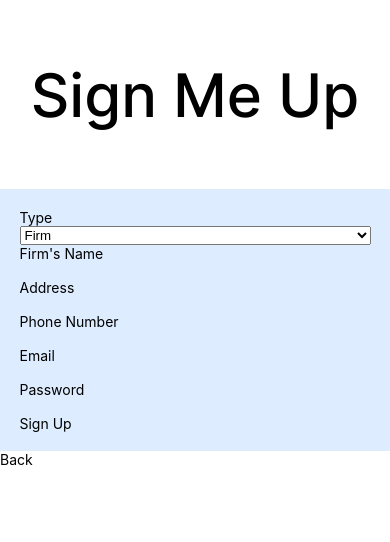
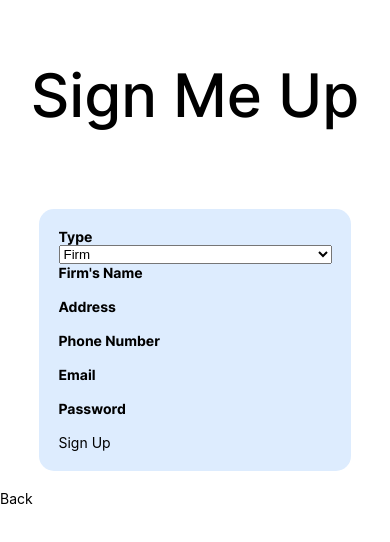
Before and after one commit to guillemsarda/What2Do, a React Native app in the folder client-side/: screen /SignUp in a window 390 px wide. Shown: the top 542 px of the page. Built offline with nearby package versions, Linux system fonts and the light colour scheme.

Commit message:
fix: Remove cycle.
We outsource Form StyleSheet in order to avoid the back and forth flow.

```diff
--- /dev/null
+++ b/client-side/components/FormStyleSheet.js
@@ -0,0 +1,27 @@
+import { StyleSheet } from "react-native";
+
+export const styles = StyleSheet.create({
+  screen: {
+    backgroundColor: "#ffffff",
+    flex: 1,
+  },
+  title: {
+    fontFamily: "Inter-Medium",
+    fontSize: 60,
+    fontWeight: "500",
+    textAlign: "center",
+    marginTop: "15%",
+    marginBottom: "15%",
+  },
+  form: {
+    backgroundColor: "#DDECFE",
+    padding: "5%",
+    marginTop: "5%",
+    marginBottom: "5%",
+    marginHorizontal: "10%",
+    borderRadius: 15,
+  },
+  formLabel: {
+    fontFamily: "Inter-Bold",
+  },
+});
--- a/client-side/components/SignUp.js
+++ b/client-side/components/SignUp.js
@@ -11,6 +11,7 @@ import { useForm } from "react-hook-form";
 import { Picker } from "@react-native-picker/picker";
 import { Personal } from "./SignUpPersonal";
 import { Firm } from "./SignUpFirm";
+import { styles } from "./FormStyleSheet";
 
 export const SignUp = ({ navigation }) => {
   const [form, setForm] = useState({
@@ -29,7 +30,7 @@ export const SignUp = ({ navigation }) => {
     <SafeAreaView style={styles.screen}>
       <Text style={styles.title}>Sign Me Up</Text>
       <View style={styles.form}>
-        <Text>Type</Text>
+        <Text style={styles.formLabel}>Type</Text>
         <Picker
           selectedValue={selectedType}
           onValueChange={(itemValue, itemIndex) => setSelectedType(itemValue)}
@@ -38,11 +39,11 @@ export const SignUp = ({ navigation }) => {
           <Picker.Item label="Personal" value="Personal" />
         </Picker>
         {selectedType === "Personal" ? <Personal /> : <Firm />}
-        <Text>Phone Number</Text>
+        <Text style={styles.formLabel}>Phone Number</Text>
         <TextInput />
-        <Text>Email</Text>
+        <Text style={styles.formLabel}>Email</Text>
         <TextInput />
-        <Text>Password</Text>
+        <Text style={styles.formLabel}>Password</Text>
         <TextInput
           clearButtonMode="always"
           textContentType="password"
@@ -63,22 +64,3 @@ export const SignUp = ({ navigation }) => {
     </SafeAreaView>
   );
 };
-
-const styles = StyleSheet.create({
-  screen: {
-    backgroundColor: "#ffffff",
-    flex: 1,
-  },
-  title: {
-    fontFamily: "Inter-Medium, sans-serif",
-    fontSize: 60,
-    fontWeight: "500",
-    textAlign: "center",
-    marginTop: "15%",
-    marginBottom: "15%",
-  },
-  form: {
-    backgroundColor: "#DDECFE",
-    padding: "5%",
-  },
-});
--- a/client-side/components/SignUpFirm.js
+++ b/client-side/components/SignUpFirm.js
@@ -8,13 +8,14 @@ import {
   View,
 } from "react-native";
 import { Picker } from "@react-native-picker/picker";
+import { styles } from "./FormStyleSheet";
 
 export const Firm = () => {
   return (
     <View>
-      <Text>Firm's Name</Text>
+      <Text style={styles.formLabel}>Firm's Name</Text>
       <TextInput />
-      <Text>Address</Text>
+      <Text style={styles.formLabel}>Address</Text>
       <TextInput />
     </View>
   );
--- a/client-side/components/SignUpPersonal.js
+++ b/client-side/components/SignUpPersonal.js
@@ -8,13 +8,14 @@ import {
   View,
 } from "react-native";
 import { Picker } from "@react-native-picker/picker";
+import { styles } from "./FormStyleSheet";
 
 export const Personal = () => {
   return (
     <View>
-      <Text>Name</Text>
+      <Text style={styles.formLabel}>Name</Text>
       <TextInput />
-      <Text>Surname</Text>
+      <Text style={styles.formLabel}>Surname</Text>
       <TextInput />
     </View>
   );
--- a/client-side/components/Welcome.js
+++ b/client-side/components/Welcome.js
@@ -43,7 +43,7 @@ const styles = StyleSheet.create({
     flex: 1,
   },
   title: {
-    fontFamily: "Inter-Medium, sans-serif",
+    fontFamily: "Inter-Medium",
     fontSize: 60,
     fontWeight: "500",
     textAlign: "center",
@@ -51,7 +51,7 @@ const styles = StyleSheet.create({
     marginBottom: "15%",
   },
   subtitle: {
-    fontFamily: "Inter-Medium, sans-serif",
+    fontFamily: "Inter-Medium",
     fontSize: 30,
     textAlign: "center",
     marginTop: "5%",
@@ -62,7 +62,7 @@ const styles = StyleSheet.create({
   },
   button: {
     width: "60%",
-    height: "180%",
+    height: "30%",
     alignItems: "center",
     justifyContent: "center",
     borderRadius: 15,
```
